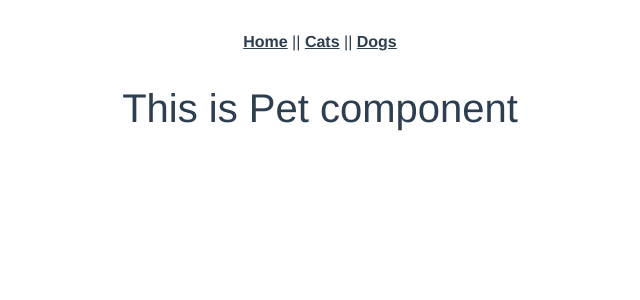
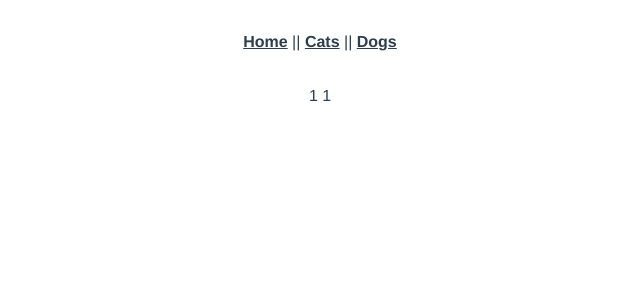
Before and after one commit to learnwithjs/vue-adopt-pets, a Vue app: page /pets/1/1 in a window 1280 px wide. Shown: the top 300 px of the page, without its empty margins (320-960 px from the left). Built offline with nearby package versions, Linux system fonts and the light colour scheme.

Commit message:
showed animal species and animal id in Pet.vue component

```diff
--- a/src/views/Pet.vue
+++ b/src/views/Pet.vue
@@ -1,5 +1,19 @@
 <template>
   <div>
-    <h1>This is Pet component</h1>
+    {{$route.params.species}}
+    {{$route.params.id}}
   </div>
 </template>
+
+<script>
+import { mapState } from 'vuex'
+
+export default {
+  data () {
+    return {}
+  },
+  computed: {
+    ...mapState(['cats', 'dogs'])
+  }
+}
+</script>
```
